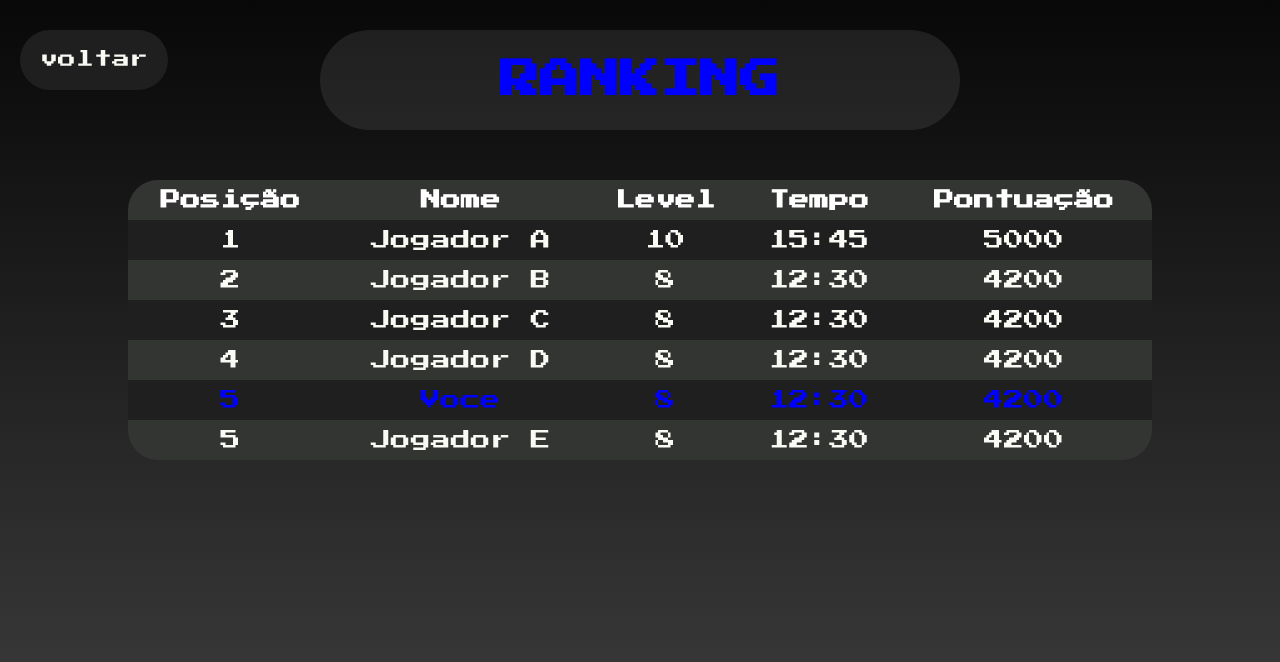
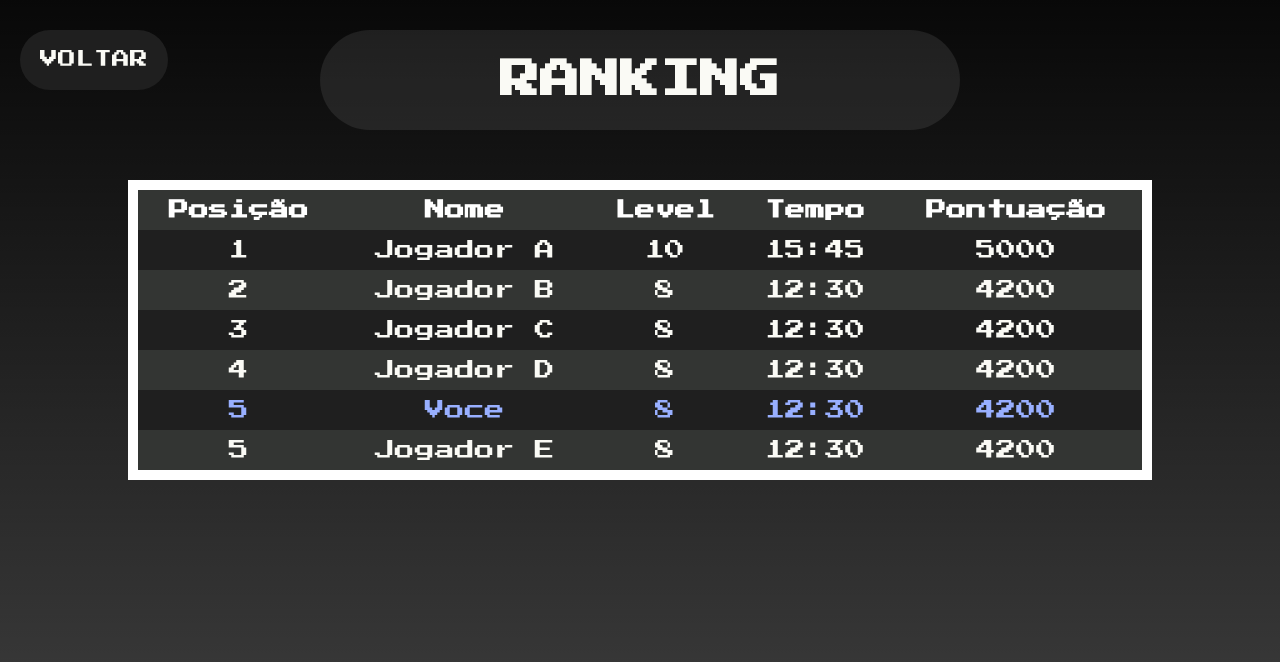
Before and after one commit to felipeakira1/Tetris_Web_Game, a PHP site: page /html/ranking_global.html in a window 1280 px wide. Shown: the top 662 px of the page. Run offline with PHP 8.4, Linux system fonts and the light colour scheme.

Commit message:
Alteracoes finais

```diff
--- a/css/ranking_global.css
+++ b/css/ranking_global.css
@@ -36,7 +36,6 @@
 .titulo h1 {
     font-family: 'Press Start 2P';
     font-size: 40px;
-    color: #00F;
 }
 
 .ranking {
@@ -45,6 +44,8 @@
     width: 80%;
     border-radius: 30px;
     background: #333533;
+    border: 10px solid white;
+    padding: 5px;
 }
 
 .ranking th,
@@ -67,6 +68,6 @@
 }
 
 .usuario td {
-    color: #00F;
+    color: #98afff;
 
 }
--- a/html/controles.html
+++ b/html/controles.html
@@ -12,7 +12,7 @@
 
 <body>
     <header class="header">
-        <a class="btn-voltar" href="menu.html">voltar</a>
+        <a class="btn-voltar" href="menu.html">VOLTAR</a>
         <div class="titulo">
             <h1>CONTROLES</h1>
         </div>
--- a/html/escolher_tabuleiro.html
+++ b/html/escolher_tabuleiro.html
@@ -16,7 +16,7 @@
         <main class="tabuleiros">
             <section class="tabuleiro">
                 <img src="../images/tabuleiro_pequeno.png" alt="">
-                <p>Tabuleirqo pequeno (10x20)</p>
+                <p>Tabuleiro pequeno (10x20)</p>
                 <a href="../html/tabuleiro_pequeno.html" class="btn-escolher">ESCOLHER</a>
             </section>
             <section class="tabuleiro">
--- a/html/perfil.html
+++ b/html/perfil.html
@@ -8,14 +8,14 @@
     <title>Tetris</title>
 </head>
 <body>
-    <a href="../html/menu.html"><button class="btn-voltar">Voltar</button></a>
+    <a href="../html/menu.html"><button class="btn-voltar">VOLTAR</button></a>
     <main>
         <div class="container container--cadastro">
             <section class="titulo">
                 <h1>PERFIL</h1>
                 <p>Altere seus dados</p>
             </section>
-            <form action="" class="formulario formulario--cadastro">
+            <form action="../html/menu.html" class="formulario formulario--cadastro">
                 <div class="input-inteiro">
                     <label for="nome">Nome completo</label>
                     <input type="text"
--- a/html/ranking_global.html
+++ b/html/ranking_global.html
@@ -12,7 +12,7 @@
 
 <body>
     <header class="header">
-        <a class="btn-voltar" href="menu.html">voltar</a>
+        <a class="btn-voltar" href="menu.html">VOLTAR</a>
         <div class="titulo">
             <h1>RANKING</h1>
         </div>
```
